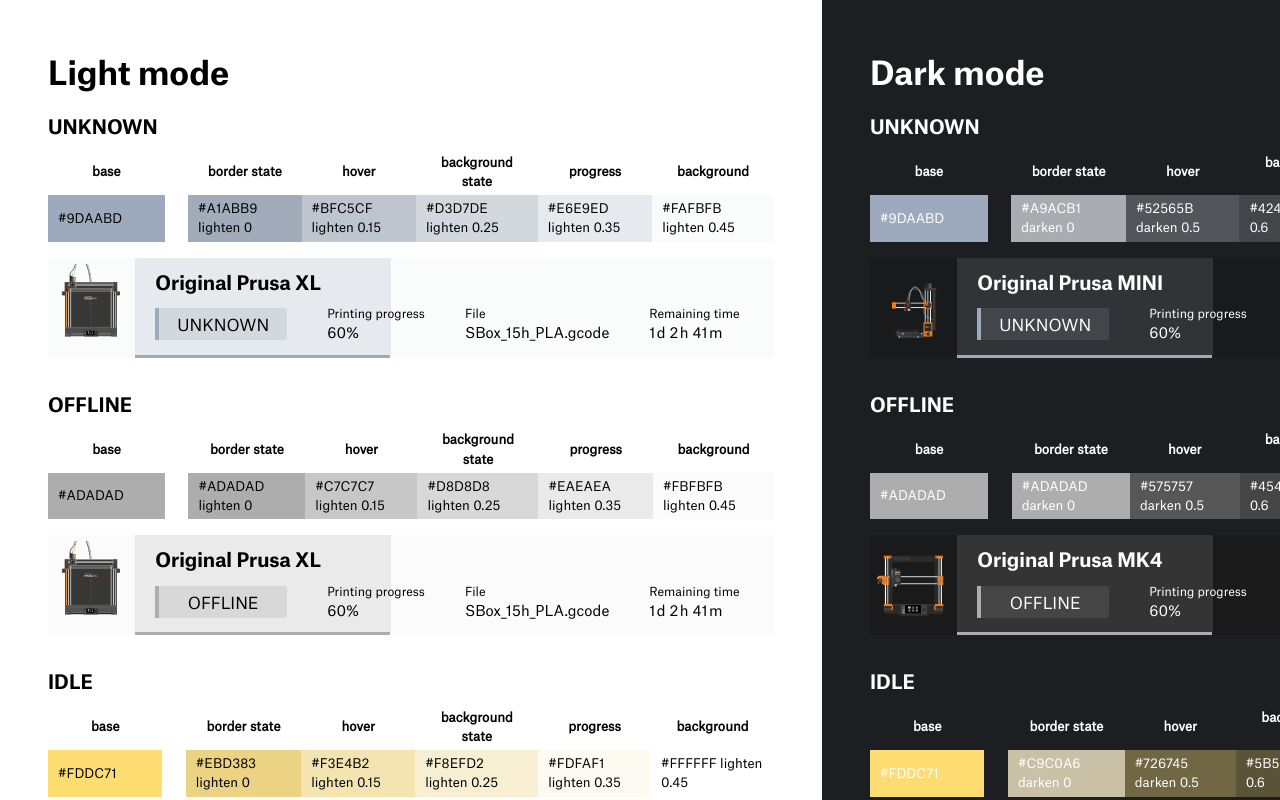
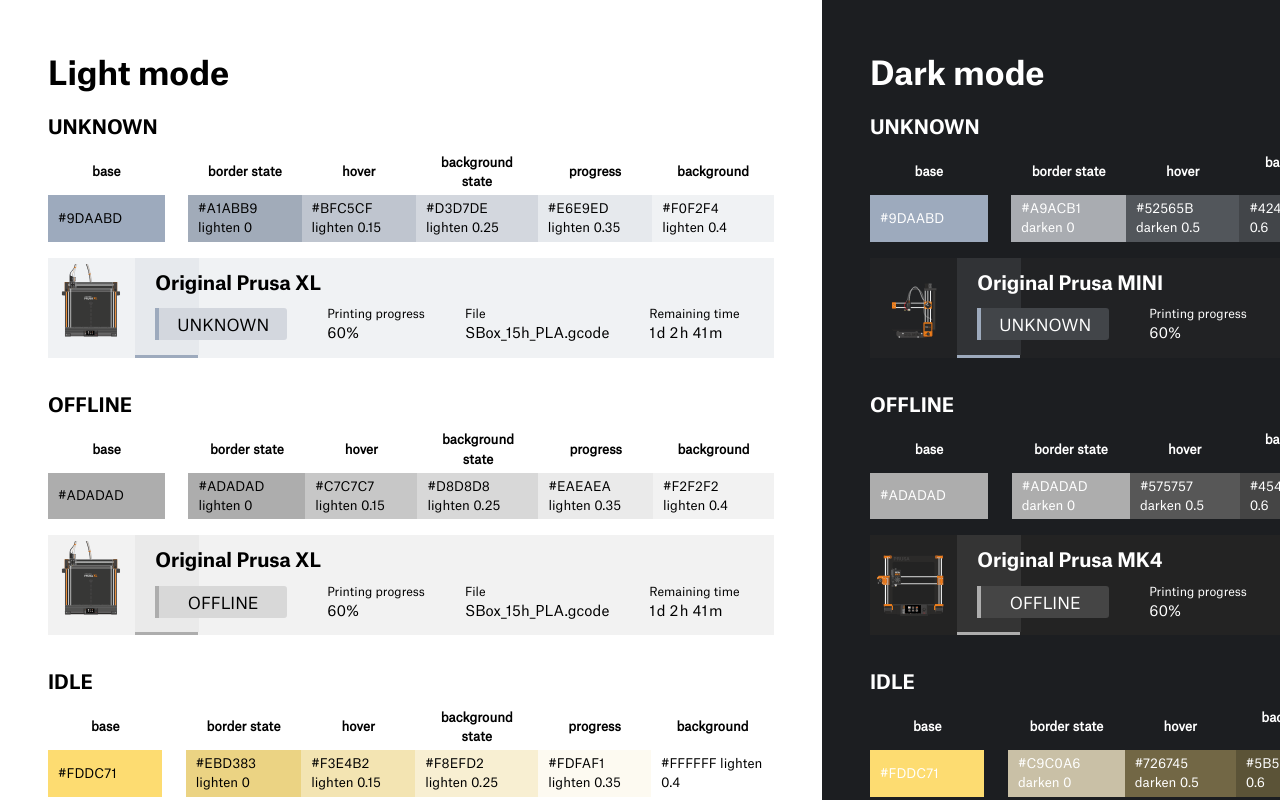
Before and after one commit to michalxfanta/connect-colors, a Next.js app: page / in a window 1280 px wide. Shown: the top 800 px of the page. Built offline with nearby package versions, Linux system fonts and the light colour scheme.

Commit message:
Little bit saturated background colors

```diff
--- a/src/app/row.tsx
+++ b/src/app/row.tsx
@@ -28,14 +28,14 @@ const Bg = styled.div<{ $bgColor: string }>`
 
 const Progress = styled.div<{ $bgColor: string; $progressColor: string; $primaryColor: string; $hoverColor: string }>`
   padding: 10px 20px;
-  background: ${(props) => `linear-gradient(to right, ${props.$progressColor} 40%, ${props.$bgColor} 0%)`};
+  background: ${(props) => `linear-gradient(to right, ${props.$progressColor} 10%, ${props.$bgColor} 0%)`};
   border-bottom-width: 3px;
   border-bottom-style: solid;
   border-image-slice: 1;
-  border-image-source: ${(props) => `linear-gradient(to right, ${props.$primaryColor} 40%, ${props.$bgColor} 0%)`};
+  border-image-source: ${(props) => `linear-gradient(to right, ${props.$primaryColor} 10%, ${props.$bgColor} 0%)`};
 
   &:hover {
-    background: ${(props) => `linear-gradient(to right, ${props.$hoverColor} 40%, ${props.$bgColor} 0%)`};
+    background: ${(props) => `linear-gradient(to right, ${props.$hoverColor} 10%, ${props.$bgColor} 0%)`};
   }
 `
 
--- a/src/app/type/colors.ts
+++ b/src/app/type/colors.ts
@@ -3,7 +3,7 @@ import Color from 'color'
 export function getColorSchemaConstants(inverse: boolean) {
   return {
     baseColor: 0,
-    backgroundColor: inverse ? 0.85 : 0.45,
+    backgroundColor: inverse ? 0.80 : 0.40,
     progressColor: inverse ? 0.7 : 0.35,
     backgroundStateColor: inverse ? 0.6 : 0.25,
     hoverColor: inverse ? 0.5 : 0.15,
```
